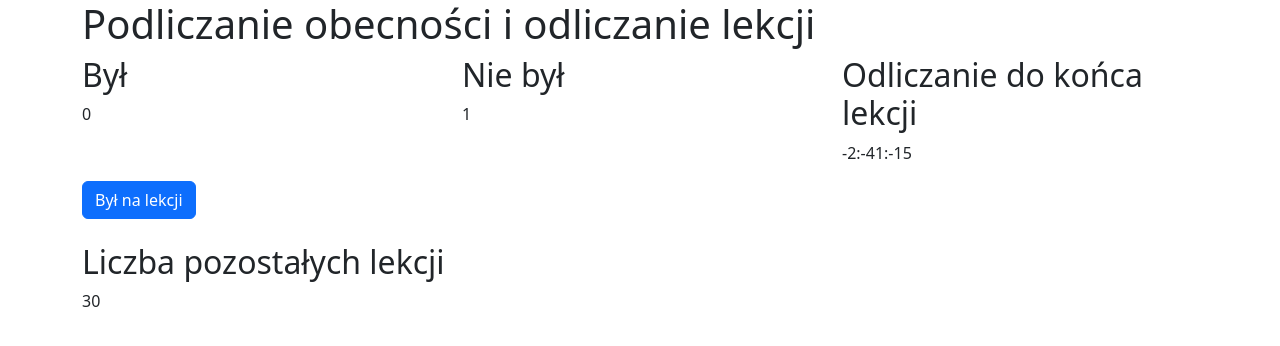
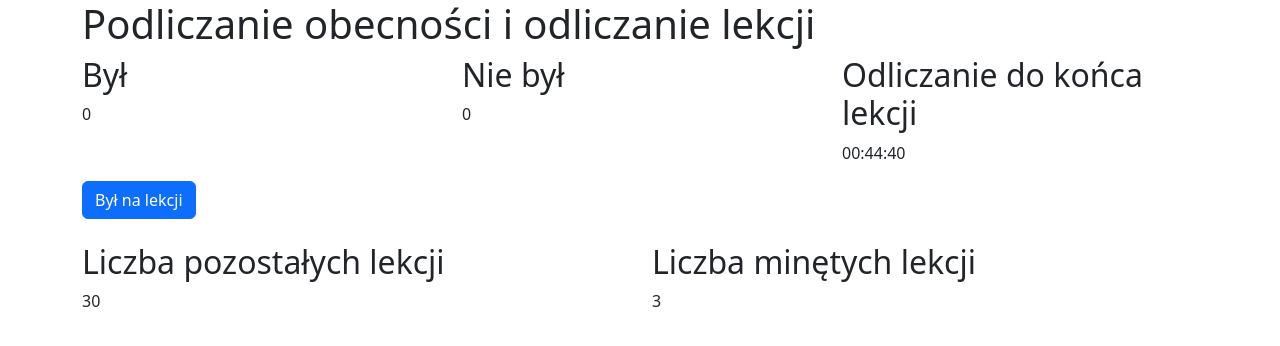
Before and after one commit to KaBreaK/nikoodliczanie, a plain HTML site: page index.html in a window 1280 px wide. Drawn offline with nearby package versions, Linux system fonts and the light colour scheme.

Commit message:
Update index.html

```diff
--- a/index.html
+++ b/index.html
@@ -33,6 +33,10 @@
                 <h2>Liczba pozostałych lekcji</h2>
                 <p id="liczbaPozostalychLekcji">30</p>
             </div>
+            <div class="col">
+                <h2>Liczba minętych lekcji</h2>
+                <p id="liczbaMinytychLekcji">0</p>
+            </div>
         </div>
     </div>
 
@@ -45,17 +49,20 @@
         const nieBylCounter = document.getElementById('nieBylCounter');
         const czasDoKonca = document.getElementById('czasDoKonca');
         const liczbaPozostalychLekcji = document.getElementById('liczbaPozostalychLekcji');
+        const liczbaMinytychLekcji = document.getElementById('liczbaMinytychLekcji');
 
         let bylLekcji = 0;
         let nieBylLekcji = 0;
-        let currentLekcja = -1; // Ustaw na -1, aby wskazywać, że lekcje jeszcze się nie zaczęły
-        let pozostaleLekcje = 30; // Początkowa liczba pozostałych lekcji
+        let currentLekcja = 0;
+        let minieteLekcje = 0;
 
         // Funkcja do zwiększania licznika "Był"
         bylButton.addEventListener('click', () => {
-            if (currentLekcja < lekcje.length && currentLekcja >= 0) {
+            if (currentLekcja < lekcje.length) {
                 bylLekcji++;
                 bylCounter.textContent = bylLekcji;
+                minieteLekcje++;
+                liczbaMinytychLekcji.textContent = minieteLekcje;
                 pozostaleLekcje--;
                 liczbaPozostalychLekcji.textContent = pozostaleLekcji;
                 bylButton.disabled = true; // Wyłącz przycisk po kliknięciu
@@ -72,20 +79,17 @@
         const countDown = () => {
             const currentTime = new Date();
 
-            if (currentLekcja === -1) {
-                // Sprawdź, czy dzisiaj jest dzień tygodnia od poniedziałku do piątku
-                if (currentTime.getDay() >= 1 && currentTime.getDay() <= 5) {
-                    for (let i = 0; i < lekcje.length; i++) {
-                        const startTime = lekcje[i].startTime;
-                        if (currentTime >= startTime) {
-                            currentLekcja = i;
-                            break;
-                        }
-                    }
+            for (let i = 0; i < lekcje.length; i++) {
+                const startTime = lekcje[i].startTime;
+                const endTime = lekcje[i].endTime;
+
+                if (currentTime >= startTime && currentTime <= endTime) {
+                    currentLekcja = i;
+                    break;
                 }
             }
 
-            if (currentLekcja < lekcje.length && currentLekcja >= 0) {
+            if (currentLekcja < lekcje.length) {
                 const endTime = lekcje[currentLekcja].endTime;
 
                 if (currentTime >= endTime) {
@@ -130,6 +134,25 @@
             { startTime: new Date(new Date().setHours(17, 25, 0, 0)), endTime: new Date(new Date().setHours(18, 10, 0, 0)) }
         ];
 
+        // Oblicz liczbę minętych lekcji od pierwszej lekcji w piątek
+        const currentTime = new Date();
+        let firstFriday = new Date();
+        firstFriday.setHours(8, 0, 0, 0); // Pierwsza lekcja w piątek
+        while (firstFriday.getDay() !== 5) {
+            firstFriday.setDate(firstFriday.getDate() - 1);
+        }
+        minieteLekcje = 0;
+        if (currentTime > firstFriday) {
+            for (let i = 0; i < lekcje.length; i++) {
+                if (currentTime >= lekcje[i].endTime) {
+                    minieteLekcje++;
+                } else {
+                    break;
+                }
+            }
+        }
+        liczbaMinytychLekcji.textContent = minieteLekcje;
+
         // Rozpocznij odliczanie
         countDown();
         setInterval(countDown, 1000);
```
